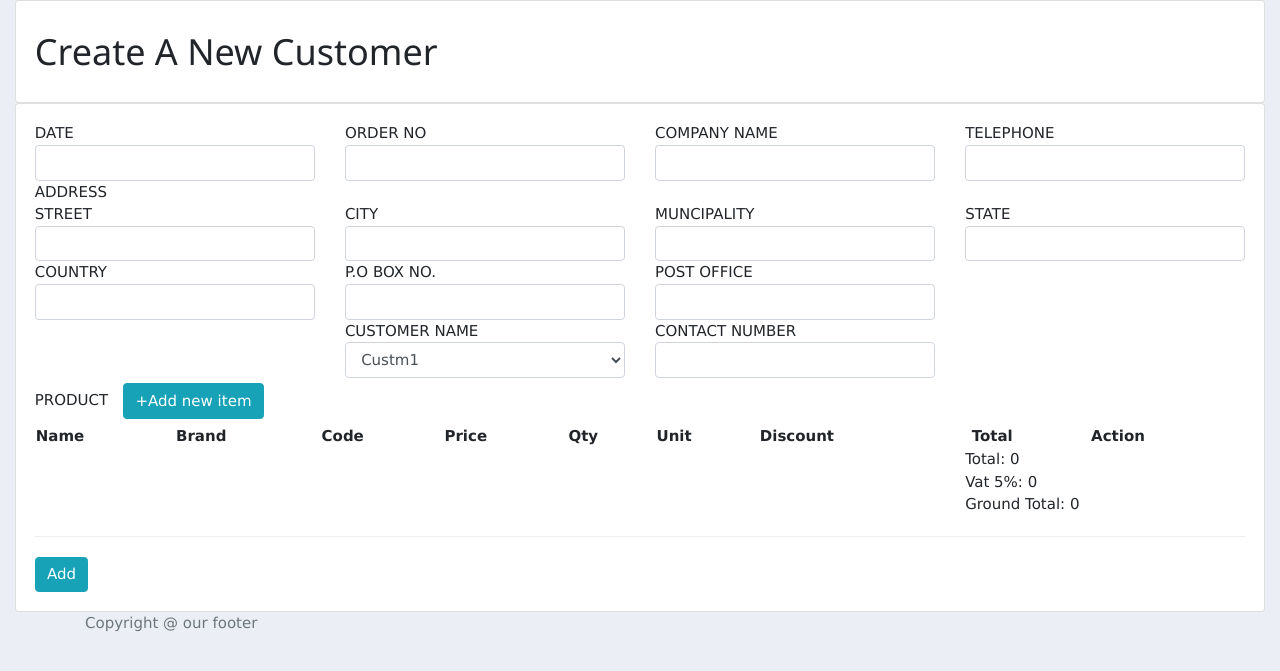
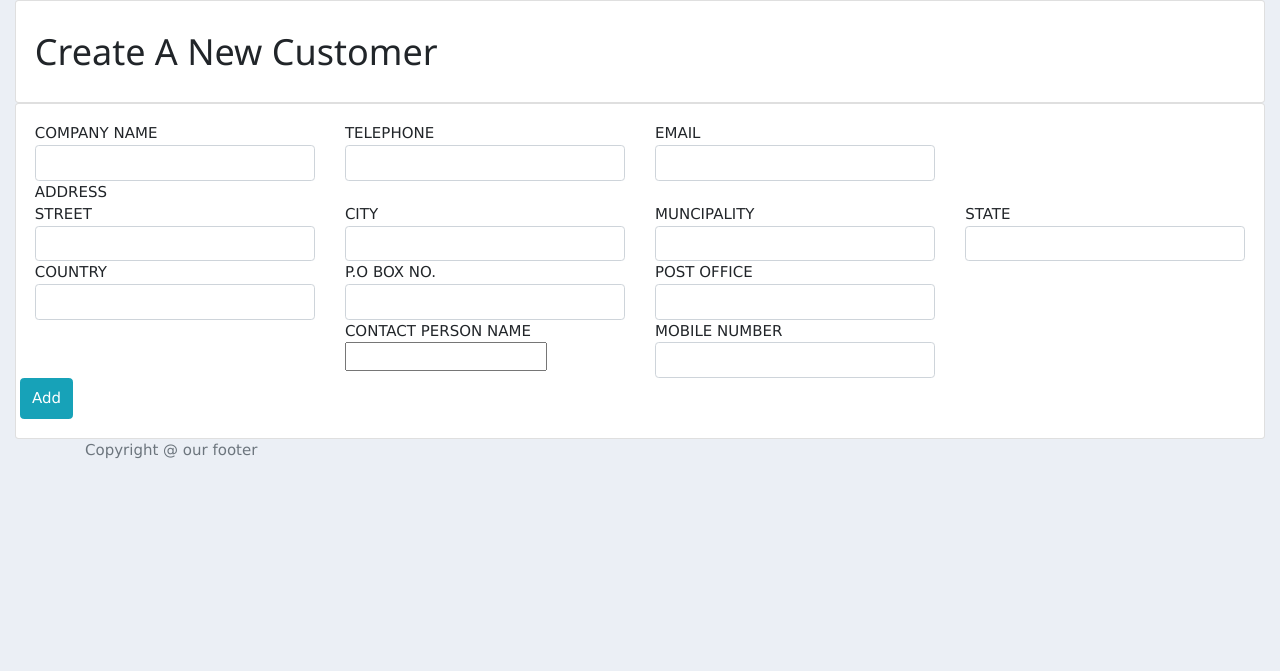
Before and after one commit to shkhan922/CRM-APP-Django, a Django app: page /create_customer/ in a window 1280 px wide. Shown: the part 58-729 px from the top of the page. Run offline with Django 3.2, Linux system fonts and the light colour scheme; a user stored in the database is signed in; data comes from the database, SQL or seed files in the repository; lists and menus that the app fills with data are empty; some libraries are stand-ins or nearby versions.

Commit message:
changes updated

```diff
--- a/accounts/models.py
+++ b/accounts/models.py
@@ -28,6 +28,8 @@ class Product(models.Model):
 			)
 
 	name = models.CharField(max_length=200, null=True)
+	brand = models.CharField(max_length=200, null=True)
+	code = models.CharField(max_length=200, null=True)
 	price = models.FloatField(null=True)
 	category = models.CharField(max_length=200, null=True, choices=CATEGORY)
 	description = models.CharField(max_length=200, null=True, blank=True)
@@ -50,11 +52,17 @@ class Order(models.Model):
 		{"name": "Ton", 'val': 1000},
 		{"name": "Kg", 'val': 1}
 	]
-	order_name = models.CharField(max_length=200, null=True)
+	Date = models.DateField()
 	order_no = models.CharField(max_length=200, null=True)
 	company_name = models.CharField(max_length=200, null=True)
 	tel_phone = models.CharField(max_length=200, null=True)
-	address = models.CharField(max_length=200, null=True)
+	street = models.CharField(max_length=200, null=True)
+	city = models.CharField(max_length=200, null=True)
+	muncipality = models.CharField(max_length=200, null=True)
+	state = models.CharField(max_length=200, null=True)
+	country = models.CharField(max_length=200, null=True)
+	poboxno = models.CharField(max_length=200, null=True)
+	postoffice = models.CharField(max_length=200, null=True)
 	contact = models.CharField(max_length=200, null=True)
 	product = models.CharField(max_length=200, null=True)
 	price = models.CharField(max_length=200, null=True)
--- a/accounts/templates/accounts/create_customer.html
+++ b/accounts/templates/accounts/create_customer.html
@@ -24,14 +24,7 @@
 
                         </div>
                         <div class="row">
-                            <div class="col-3">
-                                <span>DATE</span>
-                                <input type="text" name="order_no" maxlength="200" class="form-control" required="" id="id_order_no">
-                            </div>
-                            <div class="col-3">
-                                <span>ORDER NO</span>
-                                <input type="text" name="order_no" maxlength="200" class="form-control" required="" id="id_order_no">
-                            </div>
+
                             <div class="col-3">
                                 <span>COMPANY NAME</span>
                                 <input type="text" name="company_name" maxlength="200" class="form-control" required="" id="id_company_name">
@@ -40,95 +33,58 @@
                                 <span>TELEPHONE</span>
                                 <input type="text" name="tel_phone" maxlength="200" class="form-control" required="" id="id_tel_phone">
                             </div>
+                            <div class="col-3">
+                                <span>EMAIL</span>
+                                <input type="text" name="email" maxlength="200" class="form-control" required="" id="id_tel_phone">
+                            </div>
                             <div class="col-12">
                                 <span>ADDRESS</span>
 
                             </div>
                             <div class="col-3">
                                 <span>STREET</span>
-                                <input type="text" name="address" maxlength="200" class="form-control" required="" id="id_address">
+                                <input type="text" name="street" maxlength="200" class="form-control" required="" id="id_address">
                             </div>
                             <div class="col-3">
                                 <span>CITY</span>
-                                <input type="text" name="address" maxlength="200" class="form-control" required="" id="id_address">
+                                <input type="text" name="city" maxlength="200" class="form-control" required="" id="id_address">
                             </div>
                             <div class="col-3">
                                 <span>MUNCIPALITY</span>
-                                <input type="text" name="address" maxlength="200" class="form-control" required="" id="id_address">
+                                <input type="text" name="muncipality" maxlength="200" class="form-control" required="" id="id_address">
                             </div>
                             <div class="col-3">
                                 <span>STATE</span>
-                                <input type="text" name="address" maxlength="200" class="form-control" required="" id="id_address">
+                                <input type="text" name="state" maxlength="200" class="form-control" required="" id="id_address">
                             </div>
                             <div class="col-3">
                                 <span>COUNTRY</span>
-                                <input type="text" name="address" maxlength="200" class="form-control" required="" id="id_address">
+                                <input type="text" name="country" maxlength="200" class="form-control" required="" id="id_address">
                             </div>
                             <div class="col-3">
                                 <span>P.O BOX NO.</span>
-                                <input type="text" name="address" maxlength="200" class="form-control" required="" id="id_address">
+                                <input type="text" name="pobox" maxlength="200" class="form-control" required="" id="id_address">
                             </div>
                             <div class="col-3">
                                 <span>POST OFFICE</span>
-                                <input type="text" name="address" maxlength="200" class="form-control" required="" id="id_address">
+                                <input type="text" name="post-office" maxlength="200" class="form-control" required="" id="id_address">
                             </div>
                         </div>
                         <div class="row">
                             <div class="col-3"></div>
                             <div class="col-3">
-                                <span>CUSTOMER NAME</span>
-                                <select name="customer" class="form-control" required="" id="id_customer">
-                                    {% for item in customers %}
-                                        <option value="{{ item.id }}">{{ item.name }}</option>
-                                    {% endfor %}
-                                </select>
+                                <span>CONTACT PERSON NAME</span>
+                                 <input type="text" name="contact-person">
+
+
                             </div>
                             <div class="col-3">
-                                <span>CONTACT NUMBER</span>
+                                <span>MOBILE NUMBER</span>
                                 <input type="text" name="contact" maxlength="200" class="form-control" required="" id="id_contact">
                             </div>
                         </div>
                         <div class="row">
-                            <div class="col-12" style="margin-top: 5px;margin-bottom: 5px">
-                                <span style="margin-right: 15px">PRODUCT</span><button style="" type="button" class="btn btn-info" onclick="onclick_add_product()">+Add new item</button>
-                            </div>
-                            <div class="col-12">
-                            <table width="100%">
-                                <thead>
-                                    <th>Name</th>
-                                    <th>Brand</th>
-                                    <th>Code</th>
-                                    <th>Price</th>
-                                    <th>Qty</th>
-                                    <th>Unit</th>
-                                    <th>Discount</th>
-                                    <th>Total</th>
-                                    <th>Action</th>
-                                </thead>
-                                <tbody id="multi_product"></tbody>
-                            </table></div>
-                        </div>
-                        <div class="row">
-                            <div class="col-9"></div>
-                            <div class="col-3">
-                                <span>Total:</span>
-                                <span id="totalv">0</span>
-                            </div>
-                        </div>
-                        <div class="row">
-                            <div class="col-9"></div>
-                            <div class="col-3">
-                            <span>Vat 5%:</span>
-                            <span id="gvat">0</span>
-                            </div>
-                        </div>
-                        <div class="row">
-                            <div class="col-9"></div>
-                            <div class="col-3">
-                            <span>Ground Total:</span>
-                            <span id="gtotalv">0</span>
-                            </div>
-                        </div>
+
 
                         <hr>
                         <button type="button" class="btn btn-info" onclick="onclick_add_order()">Add</button>
```
Also changed, not shown: accounts/templates/accounts/order_form.html (+53 -4 lines), accounts/migrations/0007_auto_20201002_1344.py (added), db.sqlite3.
